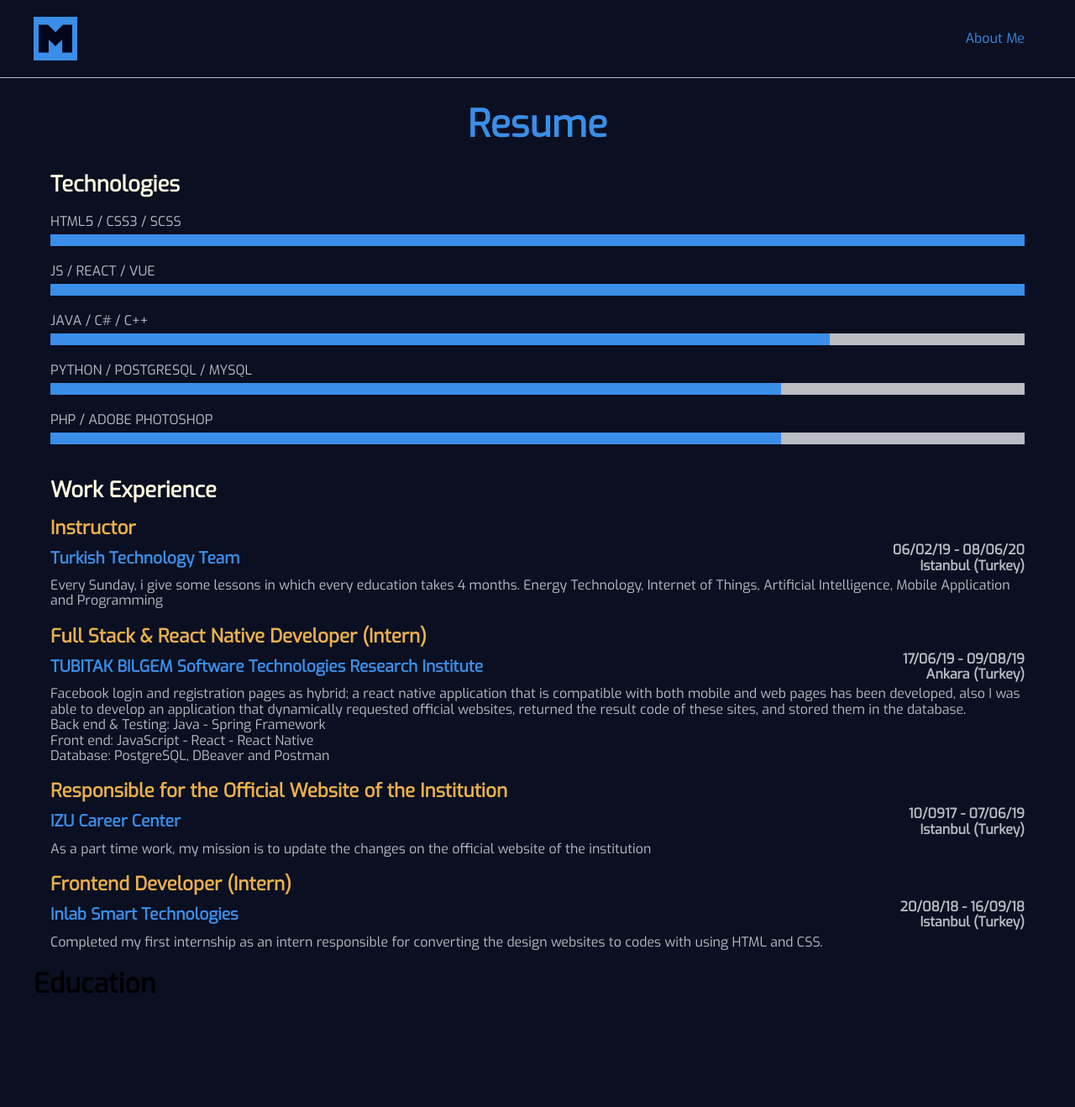
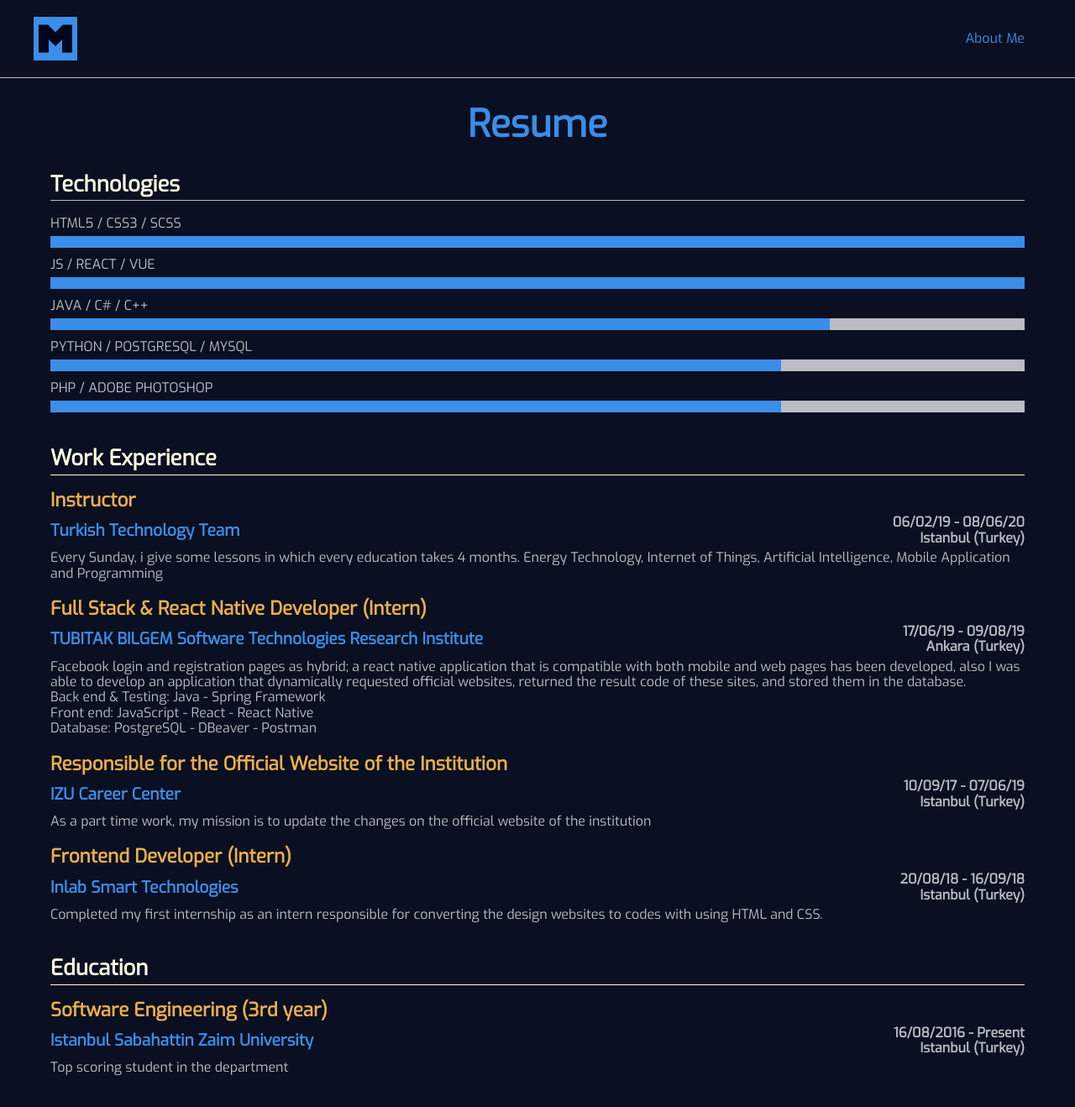
Before and after one commit to mustafaberat/personal-website-1, a Next.js app: page /resume in a window 1280 px wide. Shown: the top 1318 px of the page at 84% size. Before the commit the page ends 1211 px from the top, so only its background shows below. Built offline with nearby package versions, Linux system fonts and the light colour scheme.

Commit message:
added education component - end resume page

```diff
--- a/components/resumeComps/Education.js
+++ b/components/resumeComps/Education.js
@@ -3,7 +3,20 @@ import React from 'react';
 const Education = () => {
     return (
         <div className="container">
-            <h1>Education</h1>
+            <section className="workexperience-container mb-education">
+                <h1 className="workexperience-title">Education</h1>
+                <h3 className="work-title">Software Engineering (3rd year)</h3>
+                <div className="work-subtitles">
+                    <h3 className="work-companay">Istanbul Sabahattin Zaim University</h3>
+                    <div className="work-dateandlocation">
+                        <h3 className="work-date">16/08/2016 - Present</h3>
+                        <h3 className="work-location">Istanbul (Turkey)</h3>
+                    </div>
+                </div>
+                <p className="work-details">
+                    Top scoring student in the department
+                </p>
+            </section>
         </div>
     );
 }
--- a/components/resumeComps/Technologies.js
+++ b/components/resumeComps/Technologies.js
@@ -4,8 +4,8 @@ const Technologies = () => {
     return (
         <div className="container">
             <h1 className="name-surname">Resume</h1>
-            <h1 className="technologies-title">Technologies</h1>
             <div className="technologies-container">
+                <h1 className="technologies-title">Technologies</h1>
                 <div className="technologies-point">HTML5 / CSS3 / SCSS</div>
                 <div className="technologies-lvl">
                     <div className="technologies-lvl-in100"></div>
--- a/components/resumeComps/WorkExperience.js
+++ b/components/resumeComps/WorkExperience.js
@@ -37,7 +37,7 @@ const WorkExperience = () => {
                     <ul>
                         <li>Back end & Testing: Java - Spring Framework</li>
                         <li>Front end: JavaScript - React - React Native</li>
-                        <li>Database: PostgreSQL, DBeaver and Postman</li>
+                        <li>Database: PostgreSQL - DBeaver - Postman</li>
                     </ul>
                 </p>
             </section>
@@ -47,7 +47,7 @@ const WorkExperience = () => {
                 <div className="work-subtitles">
                     <h3 className="work-companay">IZU Career Center</h3>
                     <div className="work-dateandlocation">
-                        <h3 className="work-date">10/0917 - 07/06/19</h3>
+                        <h3 className="work-date">10/09/17 - 07/06/19</h3>
                         <h3 className="work-location">Istanbul (Turkey)</h3>
                     </div>
                 </div>
--- a/styles/devices.css
+++ b/styles/devices.css
@@ -1,7 +1,7 @@
 @media (max-width: 516px) {
   .header-buttons a {
-    padding-left: 10px;
-    padding-right: 10px;
+    padding-left: var(--halfgutter);
+    padding-right: var(--halfgutter);
     font-size: 0.9rem;
   }
   .name-surname {
--- a/styles/technologies.css
+++ b/styles/technologies.css
@@ -1,15 +1,17 @@
-.technologies-title {
-  color: var(--white);
-  margin-bottom: var(--gutter);
-  margin-left: var(--gutter);
-  font-size: 1.6rem;
-}
-
 .technologies-container {
   text-align: center;
   align-items: center;
+  margin-top: var(--gutter);
   padding-left: var(--gutter);
   padding-right: var(--gutter);
+}
+
+.technologies-title {
+  color: var(--white);
+  font-size: 1.6rem;
+  border-bottom: 1px solid var(--grey);
+  padding-bottom: 4px;
+  display: flex;
 }
 
 .technologies-point {
@@ -24,7 +26,7 @@
 
 .technologies-lvl {
   display: flex;
-  margin-bottom: var(--gutter);
+  margin-bottom: var(--halfgutter);
   height: 14px;
   width: 100%;
   background-color: var(--grey);
@@ -55,3 +57,7 @@
   color: var(--blue);
   background-color: var(--blue);
 }
+
+.mb-education {
+  margin-bottom: var(--fingerSize);
+}
--- a/styles/variables.css
+++ b/styles/variables.css
@@ -7,6 +7,8 @@
   --maxWidth: 1200px;
   --fingerSize: 40px;
   --gutter: 20px;
+  --halfgutter: 10px;
+  --quartergutter: 5px;
   --headerLogoSize: 40px;
   --borderRadius: 4px;
 }
--- a/styles/workexperience.css
+++ b/styles/workexperience.css
@@ -8,6 +8,8 @@
   color: var(--white);
   margin-top: var(--fingerSize);
   font-size: 1.6rem;
+  border-bottom: 1px solid var(--white);
+  padding-bottom: 4px;
 }
 .work-title {
   font-size: 1.4rem;
```
